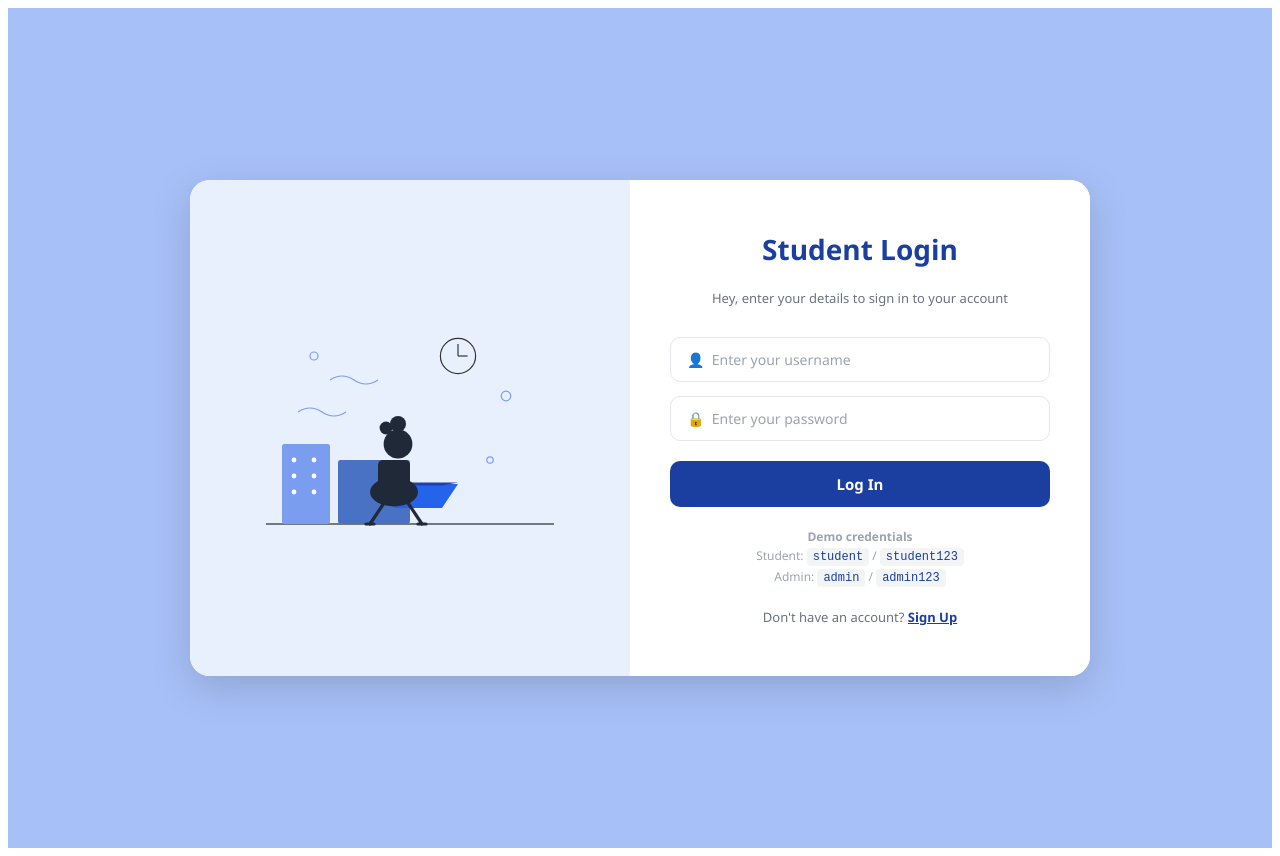
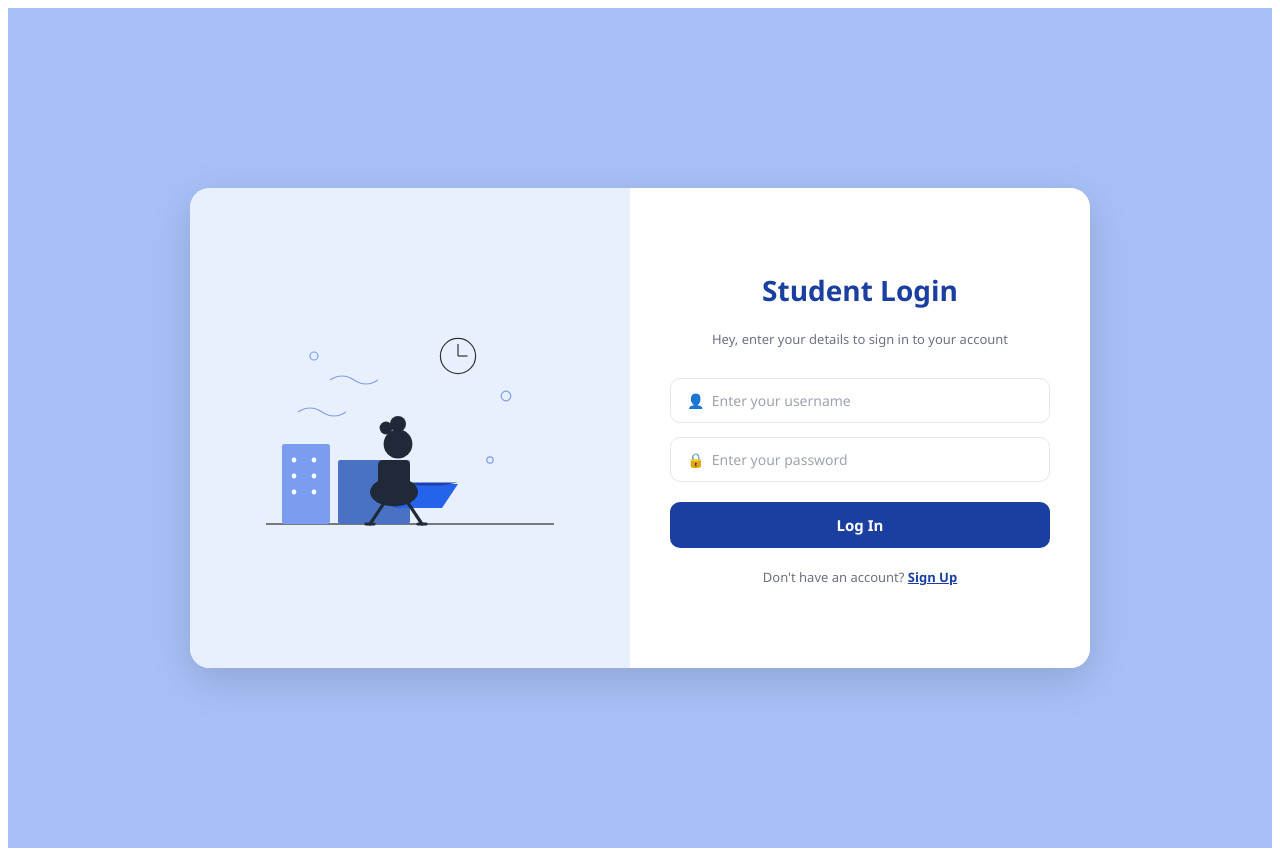
Before and after one commit to afnanarifkhankhattak/MERN-Student-CRUD, a React app in the folder frontend/: page / in a window 1280 px wide. Built offline with nearby package versions, Linux system fonts and the light colour scheme; the HTML template or start-up script is replaced by a standard one.

Commit message:
Add sign-up page with role selection

```diff
--- a/frontend/src/components/LoginPage.jsx
+++ b/frontend/src/components/LoginPage.jsx
@@ -125,13 +125,13 @@
             </button>
           </form>
 
-      <div className="login-hint">
+      {/* <div className="login-hint">
   <strong>Demo credentials</strong>
   <br />
   Student: <code>student</code> / <code>student123</code>
   <br />
   Admin: <code>admin</code> / <code>admin123</code>
-</div>
+</div> */}
 
 <div className="login-footer">
   Don't have an account?{' '}
```
